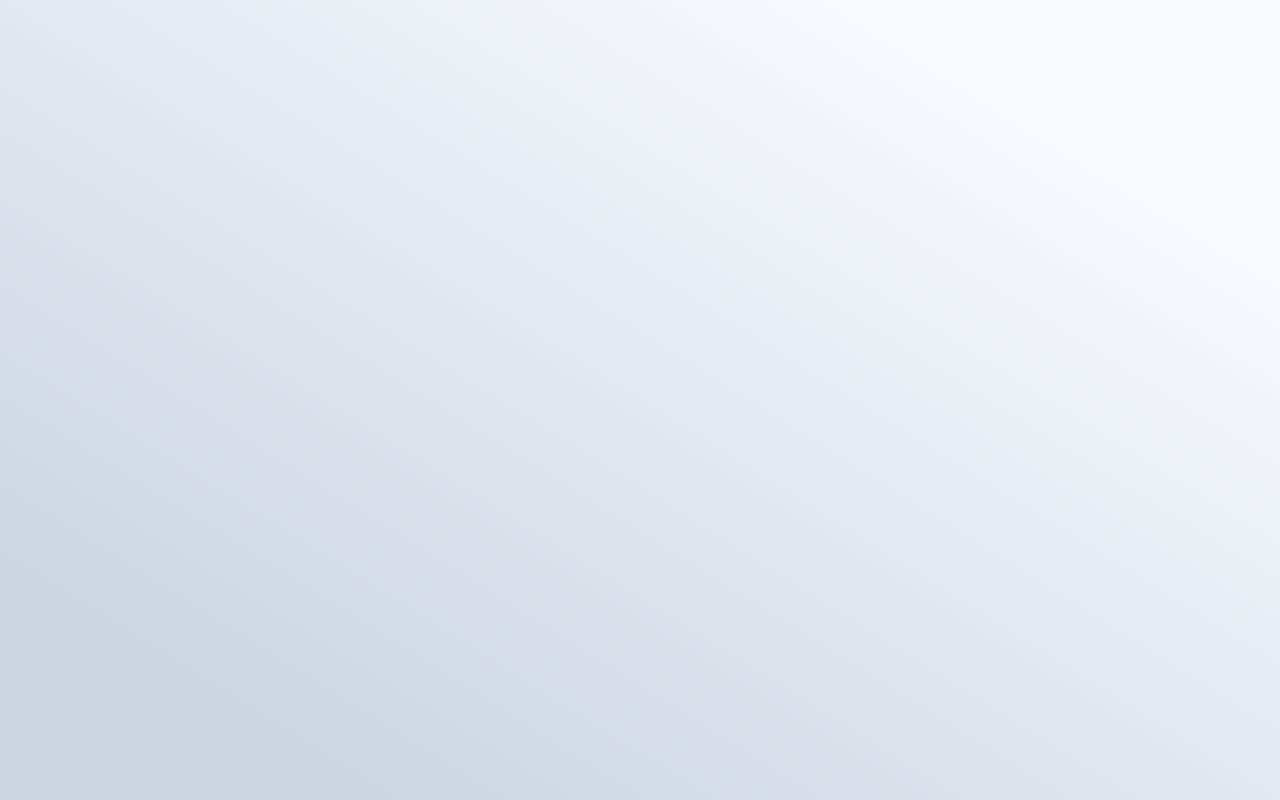
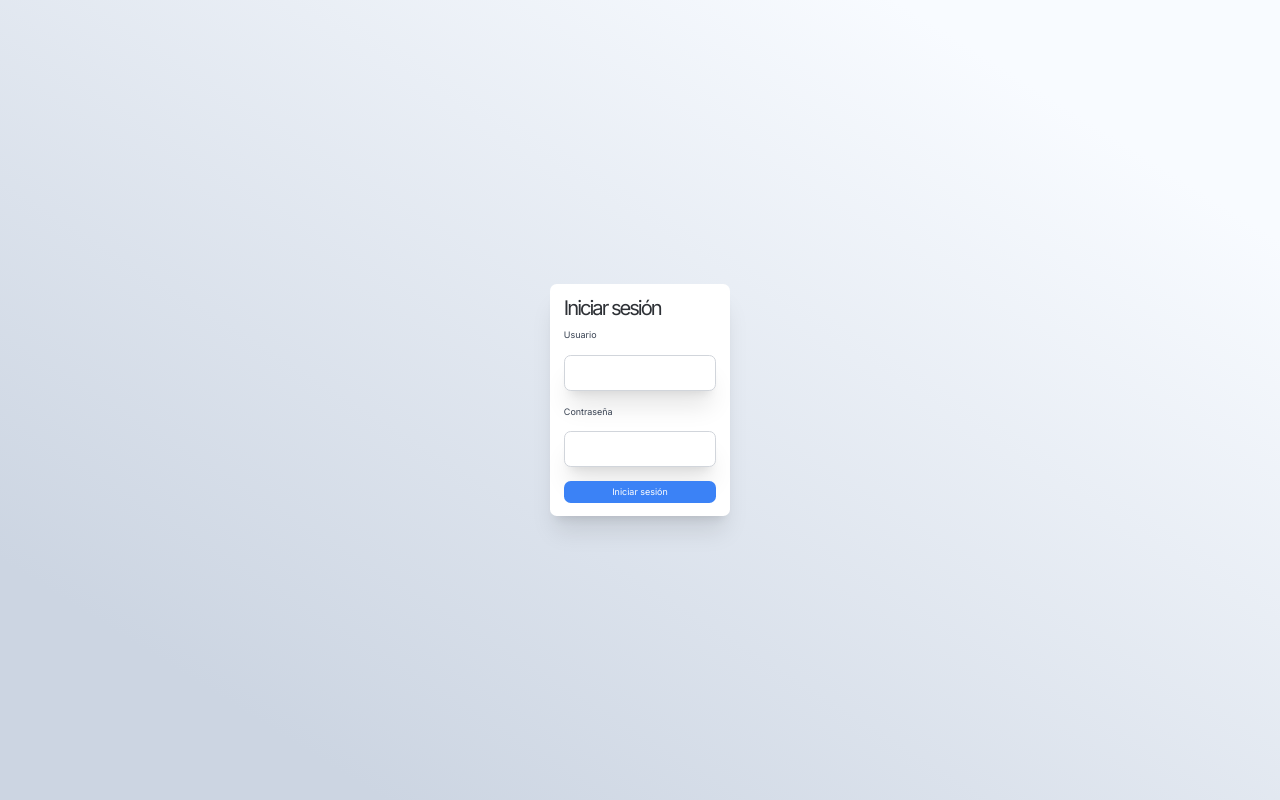
Before and after one commit to ChristianFajardo2022/imagen-corporativa, a React (Vite) app: page /loginDos in a window 1280 px wide. Before the commit this address had no page. Built offline with nearby package versions, Linux system fonts and the light colour scheme.

Commit message:
loginDos

```diff
--- a/src/App.jsx
+++ b/src/App.jsx
@@ -19,6 +19,7 @@ import { TiposCounter } from "./componentes/TiposCounter";
 import Comprobado from "./componentes/Comprobado";
 import Administrador from "./componentes/Administrador";
 import Login from "./componentes/Login";
+import LoginDos from "./componentes/LoginInicio";
 import { Counters } from "./componentes/Counters";
 import { Counter } from "./componentes/Counter";
 import { Cenefa } from "./componentes/Cenefa";
@@ -40,22 +41,24 @@ const AppContent = ({ isAuthenticated, onLogin, onLogout }) => {
         <Route
           path="/"
           element={
+            isAuthenticated ? (
               <>
                 {Pagina === 0 && <Inicio />}
-              {/*               {Pagina === 1 && <Seguridad />}
+                {/* {Pagina === 1 && <Seguridad />}
                 {Pagina === 2 && <Comprobado />} */}
                 {Pagina === 3 && <TipoAgencia />}
                 {Pagina === 4 && <TiposMobiliario />}
                 {Pagina === 5 && <Counters />}
                 {Pagina === 6 && <Counter />}
-
                 {Pagina === 7 && <Cenefa />}
-
                 {Pagina === 8 && <Local />}
                 {Pagina === 9 && <Avisos />}
                 {Pagina === 10 && <Aviso />}
                 {Pagina === 11 && <Gracias />}
               </>
+            ) : (
+              <Navigate to="/loginDos" />
+            )
           }
         />
         <Route
@@ -69,6 +72,7 @@ const AppContent = ({ isAuthenticated, onLogin, onLogout }) => {
           }
         />
         <Route path="/login" element={<Login onLogin={onLogin} />} />
+        <Route path="/loginDos" element={<LoginDos onLogin={onLogin} />} />
       </Routes>
     </div>
   );
--- /dev/null
+++ b/src/componentes/LoginInicio.jsx
@@ -0,0 +1,63 @@
+import React, { useState } from "react";
+import { useNavigate } from "react-router-dom";
+import { getUserCredentials } from "../firebase/firebaseService";
+
+const Login = ({ onLogin }) => {
+  const [username, setUsername] = useState("");
+  const [password, setPassword] = useState("");
+  const [error, setError] = useState("");
+  const navigate = useNavigate();
+
+  const handleLogin = async (e) => {
+    e.preventDefault();
+    const { data, error } = await getUserCredentials(username);
+    if (error) {
+      setError("Usuario no encontrado");
+    } else if (data && data.contraseña === password) {
+      onLogin();
+      navigate("/");
+    } else {
+      setError("Contraseña incorrecta");
+    }
+  };
+
+  return (
+    <div className="flex justify-center items-center h-screen">
+      <form
+        onSubmit={handleLogin}
+        className="bg-white p-6 rounded-xl shadow-xl w-80"
+      >
+        <h2 className="text-4xl mb-4">Iniciar sesión</h2>
+        {error && <div className="text-red-500 mb-4">{error}</div>}
+        <div className="mb-4">
+          <label className="block text-gray-700">Usuario</label>
+          <input
+            type="text"
+            value={username}
+            onChange={(e) => setUsername(e.target.value)}
+            className="w-full p-2 border border-gray-300 rounded-xl"
+            required
+          />
+        </div>
+        <div className="mb-4">
+          <label className="block text-gray-700">Contraseña</label>
+          <input
+            type="password"
+            value={password}
+            onChange={(e) => setPassword(e.target.value)}
+            className="w-full p-2 border border-gray-300 rounded-xl"
+            required
+          />
+        </div>
+        <button
+          type="submit"
+          className="w-full p-2 bg-blue-500 text-white rounded-xl hover:bg-blue-600"
+        >
+          Iniciar sesión
+        </button>
+      </form>
+    </div>
+  );
+};
+
+export default Login;
```
Lines whose indentation alone changed are shown as unchanged.
